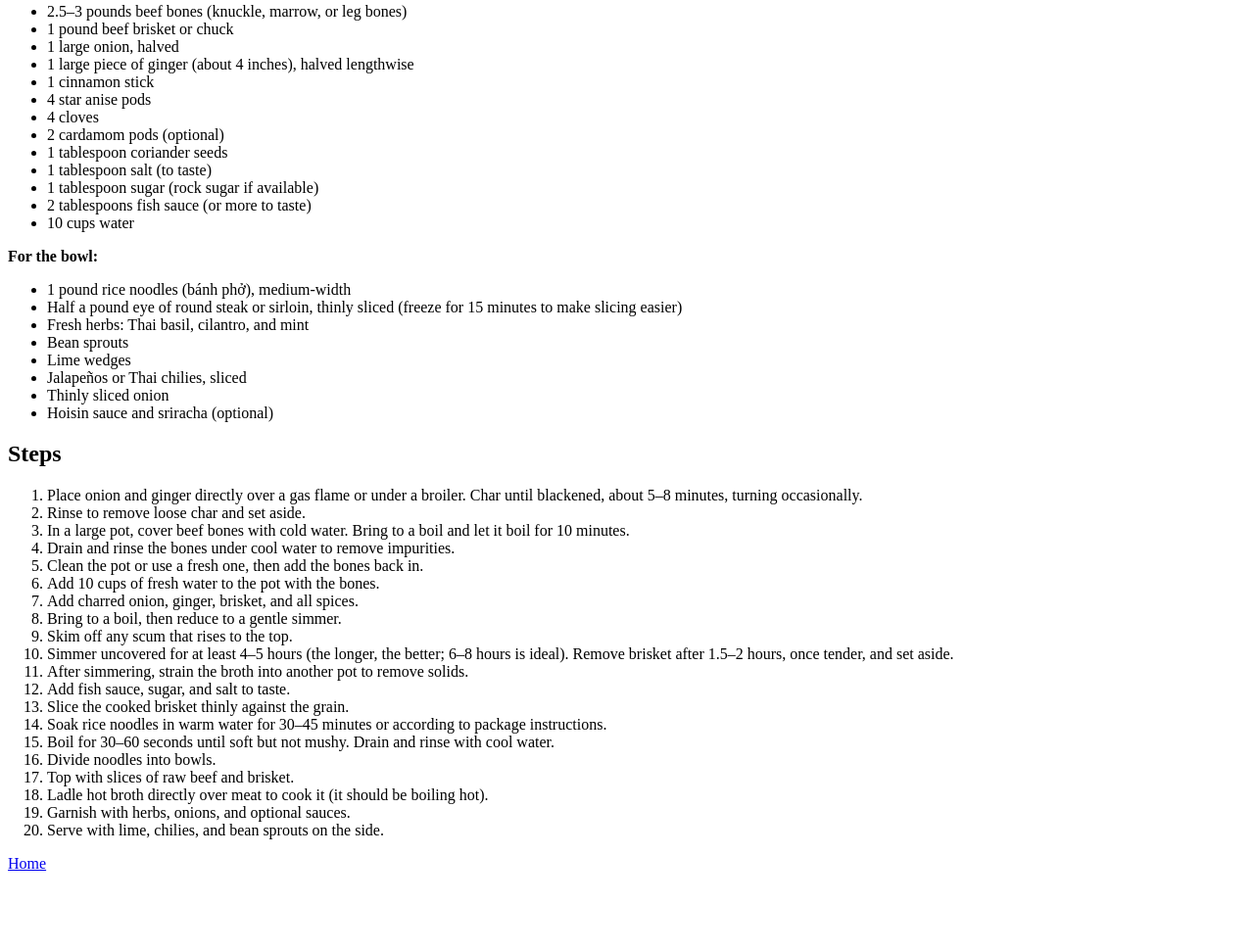
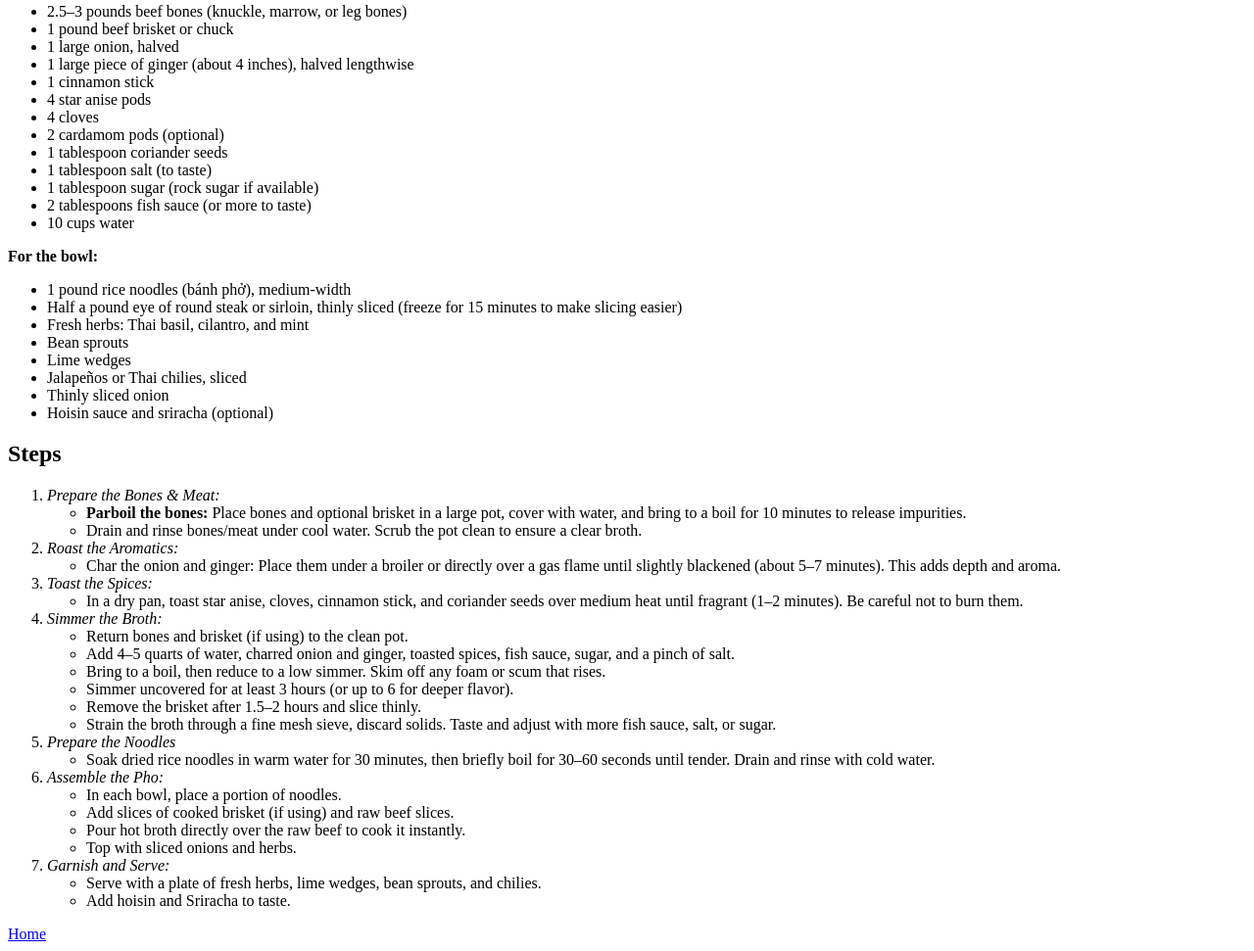
Before and after one commit to c0mpl1c4ted/odin-recipes, a plain HTML site: page recipes/pho.html in a window 1280 px wide. Shown: the part 585-1556 px from the top of the page at 98% size. Before the commit the page ends 1484 px from the top, so only its background shows below. Drawn offline with Linux system fonts and the light colour scheme.

Commit message:
Replace the ol in Pho file with better ul
Replace the ordered list with a mix of ordered and unordered lis
Improve readability

```diff
--- a/recipes/pho.html
+++ b/recipes/pho.html
@@ -43,27 +43,41 @@
 
     <h2>Steps</h2>
     <ol>
-        <li>Place onion and ginger directly over a gas flame or under a broiler. Char until blackened, about 5–8 minutes, turning occasionally.</li>
-        <li>Rinse to remove loose char and set aside.</li>
-        <li>In a large pot, cover beef bones with cold water. Bring to a boil and let it boil for 10 minutes.</li>
-        <li>Drain and rinse the bones under cool water to remove impurities.</li>
-        <li>Clean the pot or use a fresh one, then add the bones back in.</li>
-        <li>Add 10 cups of fresh water to the pot with the bones.</li>
-        <li>Add charred onion, ginger, brisket, and all spices.</li>
-        <li>Bring to a boil, then reduce to a gentle simmer.</li>
-        <li>Skim off any scum that rises to the top.</li>
-        <li>Simmer uncovered for at least 4–5 hours (the longer, the better; 6–8 hours is ideal). Remove brisket after 1.5–2 hours, once tender, and set aside.</li>
-        <li>After simmering, strain the broth into another pot to remove solids.</li>
-        <li>Add fish sauce, sugar, and salt to taste.</li>
-        <li>Slice the cooked brisket thinly against the grain.</li>
-        <li>Soak rice noodles in warm water for 30–45 minutes or according to package instructions.</li>
-        <li>Boil for 30–60 seconds until soft but not mushy. Drain and rinse with cool water.</li>
-        <li>Divide noodles into bowls.</li>
-        <li>Top with slices of raw beef and brisket.</li>
-        <li>Ladle hot broth directly over meat to cook it (it should be boiling hot).</li>
-        <li>Garnish with herbs, onions, and optional sauces.</li>
-        <li>Serve with lime, chilies, and bean sprouts on the side.</li>
+        <li><em>Prepare the Bones & Meat:</em> <ul>
+            <li><strong>Parboil the bones:</strong> Place bones and optional brisket in a large pot, cover with water, and bring to a boil for 10 minutes to release impurities.</li>
+            <li>Drain and rinse bones/meat under cool water. Scrub the pot clean to ensure a clear broth.</li>
+        </ul></li>
+        <li><em>Roast the Aromatics:</em><ul>
+            <li>Char the onion and ginger: Place them under a broiler or directly over a gas flame until slightly blackened (about 5–7 minutes). This adds depth and aroma.</li>
+        </ul></li>
+        <li><em>Toast the Spices:</em><ul>
+            <li>In a dry pan, toast star anise, cloves, cinnamon stick, and coriander seeds over medium heat until fragrant (1–2 minutes). Be careful not to burn them.</li>
+        </ul></li>
+        <li><em>Simmer the Broth:</em> <ul>
+            <li>Return bones and brisket (if using) to the clean pot.</li>
+            <li>Add 4–5 quarts of water, charred onion and ginger, toasted spices, fish sauce, sugar, and a pinch of salt.</li>
+            <li>Bring to a boil, then reduce to a low simmer. Skim off any foam or scum that rises.</li>
+            <li>Simmer uncovered for at least 3 hours (or up to 6 for deeper flavor).</li>
+            <li>Remove the brisket after 1.5–2 hours and slice thinly.</li>
+            <li>Strain the broth through a fine mesh sieve, discard solids. Taste and adjust with more fish sauce, salt, or sugar.</li>
+        </ul></li>
+        <li><em>Prepare the Noodles</em> <ul>
+            <li>Soak dried rice noodles in warm water for 30 minutes, then briefly boil for 30–60 seconds until tender. Drain and rinse with cold water.</li>
+        </ul></li>
+
+        <li><em>Assemble the Pho:</em> <ul>
+            <li>In each bowl, place a portion of noodles.</li>
+            <li>Add slices of cooked brisket (if using) and raw beef slices.</li>
+            <li>Pour hot broth directly over the raw beef to cook it instantly.</li>
+            <li>Top with sliced onions and herbs.</li>
+        </ul></li>
+
+        <li><em>Garnish and Serve:</em> <ul>
+            <li>Serve with a plate of fresh herbs, lime wedges, bean sprouts, and chilies.</li>
+            <li>Add hoisin and Sriracha to taste.</li>
+        </ul></li>
     </ol>
+
 
     <a href="../index.html">Home</a>
 
```
